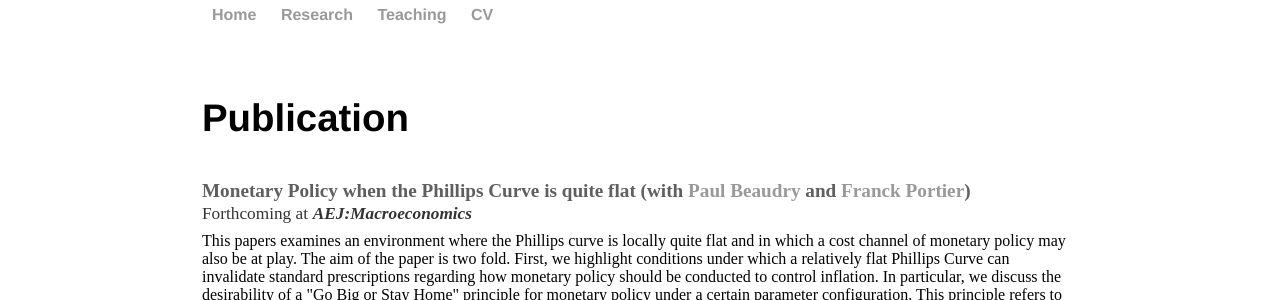
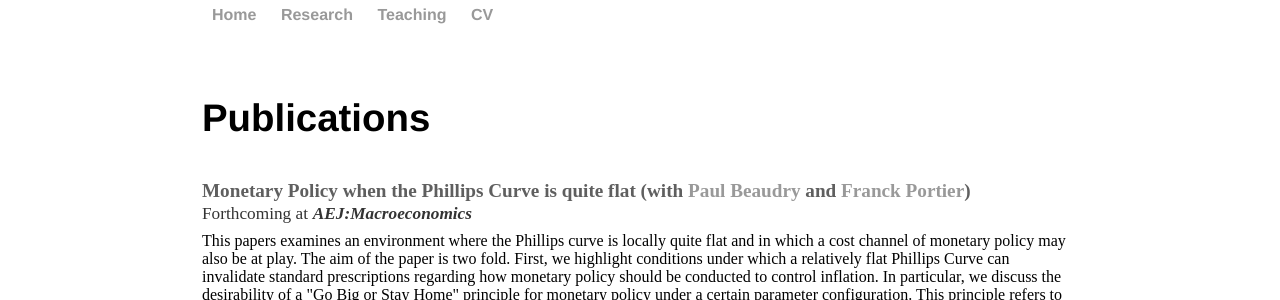
Before and after one commit to sevhou/sevhou.github.io, a Jekyll site: the page built from research/index.html, in a window 1280 px wide. Shown: the part 120-420 px from the top of the page. Built offline with Jekyll 4.4.1, drawn with Linux system fonts in a browser that asks for light colours.

Commit message:
Update index.html

```diff
--- a/research/index.html
+++ b/research/index.html
@@ -17,7 +17,7 @@ title: Research
 </head>
 
 <div class="blurb">
-	<h1>Publication</h1>
+	<h1>Publications</h1>
 
 	<h2 type="button" class="slide-toggle">Monetary Policy when the Phillips Curve is quite flat (with <a href="https://economics.ubc.ca/faculty-and-staff/paul-beaudry/">Paul Beaudry</a> and <a href="https://fportier.wordpress.com/">Franck Portier</a>) <br>
 	<pubf>Forthcoming at</pubf> <jname>AEJ:Macroeconomics</jname></h2>
```
